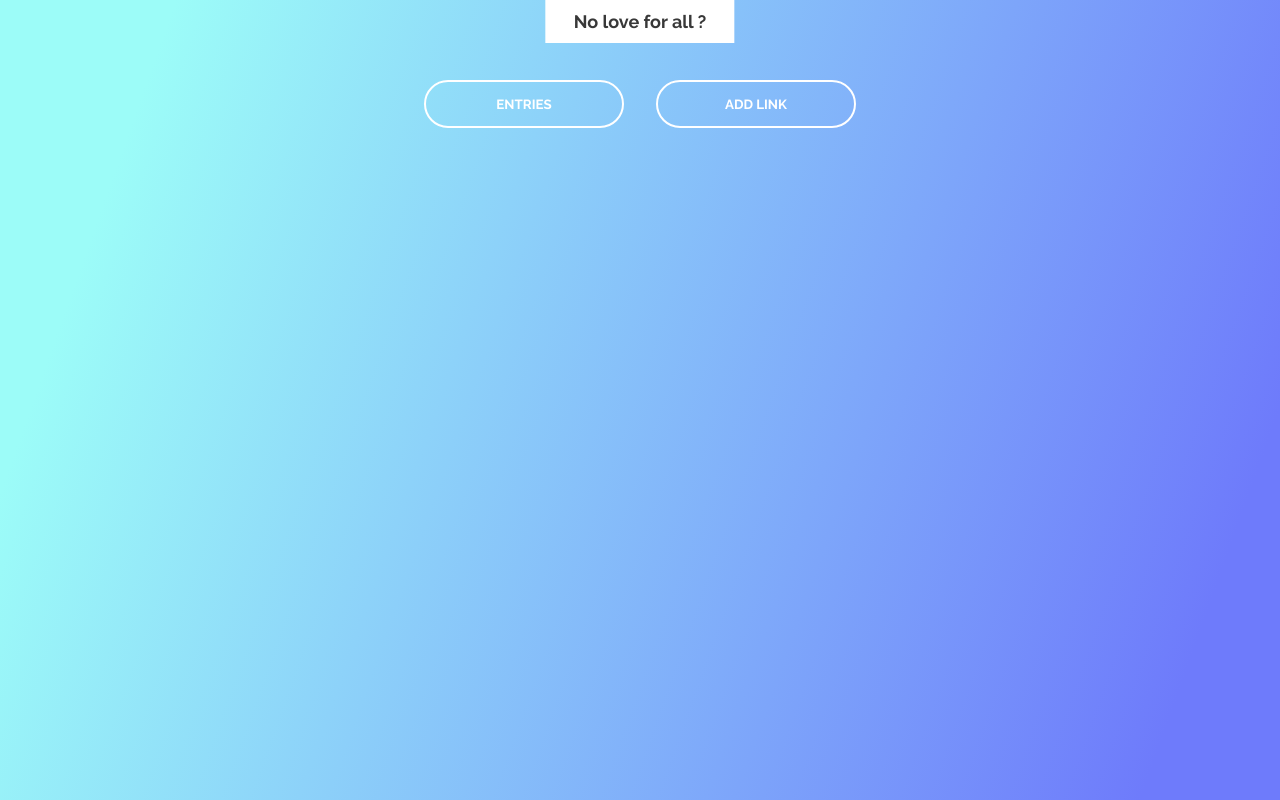
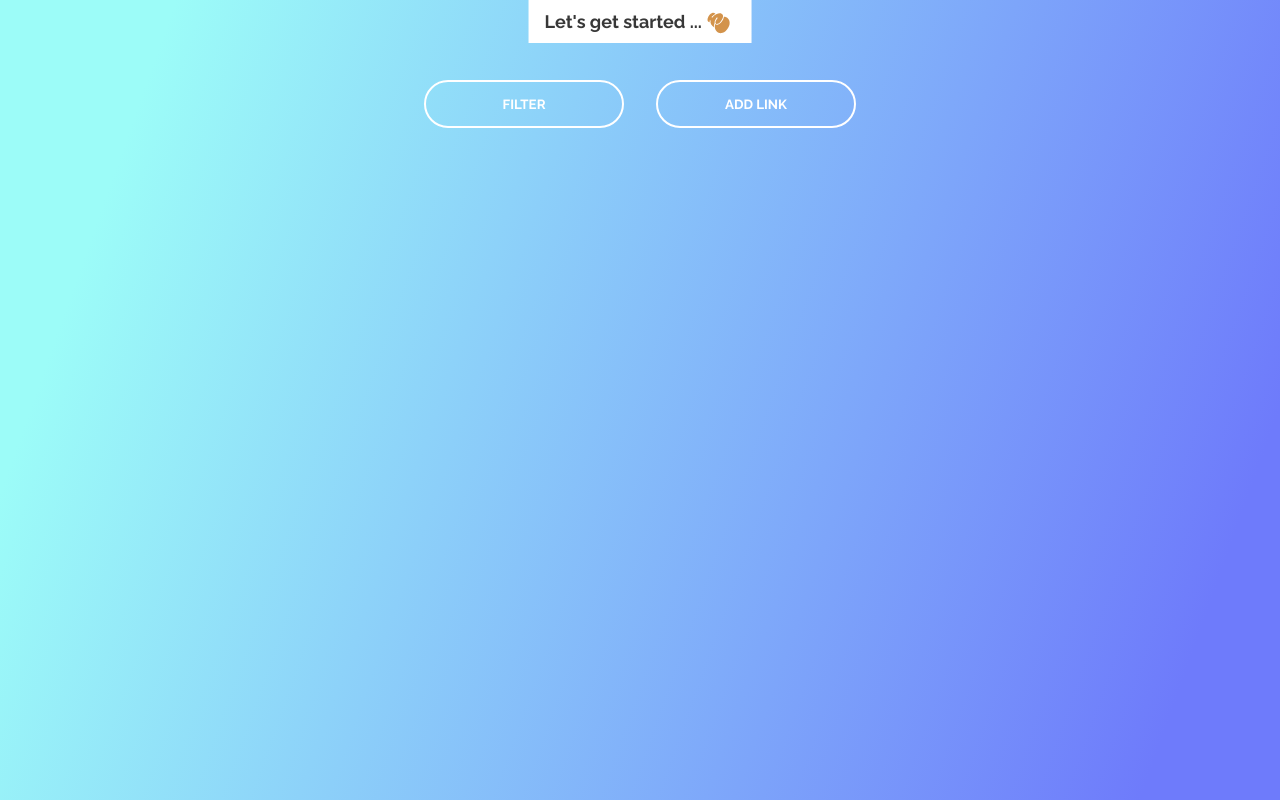
Before and after one commit to stu1612/Cool_WebDevelopment_Sites, a React (Create React App) app: page / in a window 1280 px wide. Built offline with nearby package versions, Linux system fonts and the light colour scheme.

Commit message:
code refactoring

```diff
--- a/src/App.css
+++ b/src/App.css
@@ -165,6 +165,20 @@ button {
   -webkit-transform: translate(-50%, 0%);
   -ms-transform: translate(-50%, 0%);
   transform: translate(-50%, 0%);
+  display: -webkit-box;
+  display: -ms-flexbox;
+  display: flex;
+  -webkit-box-orient: horizontal;
+  -webkit-box-direction: normal;
+  -ms-flex-direction: row;
+  flex-direction: row;
+  -webkit-box-align: center;
+  -ms-flex-align: center;
+  align-items: center;
+}
+
+.icon {
+  margin: 0 0.3rem;
 }
 
 /* layout */
@@ -255,11 +269,6 @@ button {
   color: white;
   font-weight: 600;
   text-align: -webkit-center;
-  /* -ms-flex-item-align: center;
-  -ms-grid-row-align: center;
-  align-self: center;
-  -ms-grid-column-align: center;
-  justify-self: center; */
 }
 
 .open {
--- a/src/App.jsx
+++ b/src/App.jsx
@@ -1,27 +1,20 @@
-import { useContext, useEffect } from "react";
+import { useContext } from "react";
+// import { BsEmojiFrownFill } from "react-icons/bs";
+// import { GiBoxingGlove } from "react-icons/gi";
 // context
 import { AppContext } from "./context/AppContext";
 // components
 import Card from "./components/Card";
 import Modal from "./components/Modal";
+import FilterBookmarks from "./components/FilterBookmarks";
 // styles
 import "./App.css";
-import FilterBookmarks from "./components/FilterBookmarks";
+//utils
+import { emptyBookmarks } from "./utils/emptyBookmark";
 
 export default function App() {
-  const {
-    toggleModal,
-    bookmarks,
-    isModal,
-    statusHandler,
-    filteredBookmarks,
-    filterHandler,
-    status,
-  } = useContext(AppContext);
-
-  useEffect(() => {
-    filterHandler();
-  }, [filterHandler]);
+  const { toggleModal, bookmarks, isModal, filteredBookmarks, status } =
+    useContext(AppContext);
 
   const bookmarkItems =
     filteredBookmarks &&
@@ -29,24 +22,33 @@ export default function App() {
       <Card bookmark={bookmark} key={bookmark.id} />
     ));
 
-  const emptyBookmark = bookmarks.length === 0 && (
-    <h2 className="popup">Let's get started ...</h2>
-  );
+  // const emptyBookmarks = () => {
+  //   if (bookmarks.length === 0) {
+  //     return (
+  //       <div className="popup">
+  //         <h2>Let's get started ...</h2>
+  //         <GiBoxingGlove color="#d3934b" className="icon" size={24} />
+  //       </div>
+  //     );
+  //   }
+  //   if (bookmarks.length !== 0 && filteredBookmarks.length === 0) {
+  //     return (
+  //       <div className="popup">
+  //         <h2>Where's the love for {status}...</h2>
+  //         <BsEmojiFrownFill color="#5ddd43" className="icon" size={24} />
+  //       </div>
+  //     );
+  //   }
+  // };
 
-  const emptyFilteredArray = filteredBookmarks.length === 0 && (
-    <h2 className="popup">No love for {status} ?</h2>
-  );
+  const empty = emptyBookmarks(bookmarks, filteredBookmarks, status);
 
   return (
     <div className="App">
       <div className="grid-container">
-        {emptyBookmark}
-        {emptyFilteredArray}
+        {empty}
         <div className="buttons-container">
-          {/* <div className="btn"> */}
-          <div>
-            <FilterBookmarks changeHandler={statusHandler} />
-          </div>
+          <FilterBookmarks />
           <button onClick={toggleModal} className="btn">
             Add link
           </button>
--- a/src/components/FilterBookmarks.jsx
+++ b/src/components/FilterBookmarks.jsx
@@ -1,7 +1,16 @@
-export default function FilterBookmarks({ changeHandler }) {
+import { useEffect, useContext } from "react";
+import { AppContext } from "../context/AppContext";
+
+export default function FilterBookmarks() {
+  const { statusHandler, filterBookmark } = useContext(AppContext);
+
+  useEffect(() => {
+    filterBookmark();
+  }, [filterBookmark]);
+
   return (
-    <select onChange={changeHandler} className="btn">
-      <option value="all">Entries</option>
+    <select onChange={statusHandler} className="btn">
+      <option value="all">Filter</option>
       <option value="react">React</option>
       <option value="css">CSS</option>
       <option value="design">Design</option>
--- a/src/context/AppContext.jsx
+++ b/src/context/AppContext.jsx
@@ -29,7 +29,7 @@ export const AppContextProvider = ({ children }) => {
     setStatus(e.target.value);
   };
 
-  const filterHandler = useCallback(() => {
+  const filterBookmark = useCallback(() => {
     switch (status) {
       case "react":
         setFilteredBookmarks(
@@ -89,7 +89,7 @@ export const AppContextProvider = ({ children }) => {
         toggleModal,
         addBookmark,
         deleteBookmark,
-        filterHandler,
+        filterBookmark,
         filteredBookmarks,
         status,
         setStatus,
--- /dev/null
+++ b/src/utils/emptyBookmark.js
@@ -0,0 +1,21 @@
+import { BsEmojiFrownFill } from "react-icons/bs";
+import { GiBoxingGlove } from "react-icons/gi";
+
+export function emptyBookmarks(state, filteredState, status) {
+  if (state.length === 0) {
+    return (
+      <div className="popup">
+        <h2>Let's get started ...</h2>
+        <GiBoxingGlove color="#d3934b" className="icon" size={24} />
+      </div>
+    );
+  }
+  if (state.length !== 0 && filteredState.length === 0) {
+    return (
+      <div className="popup">
+        <h2>Where's the love for {status}...</h2>
+        <BsEmojiFrownFill color="#5ddd43" className="icon" size={24} />
+      </div>
+    );
+  }
+}
```
